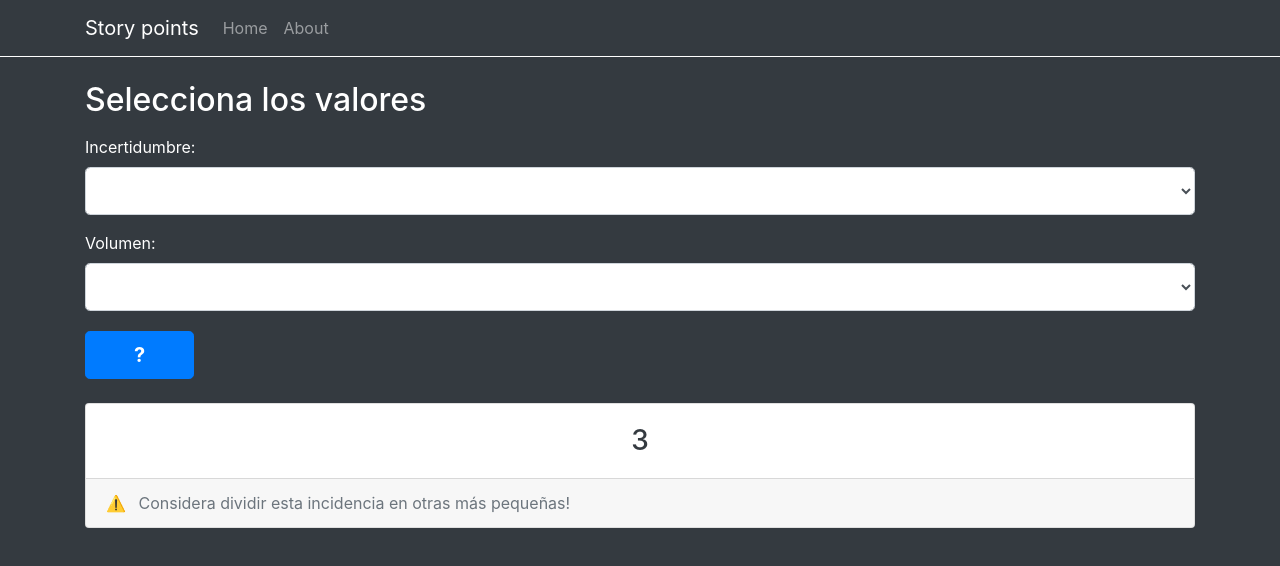
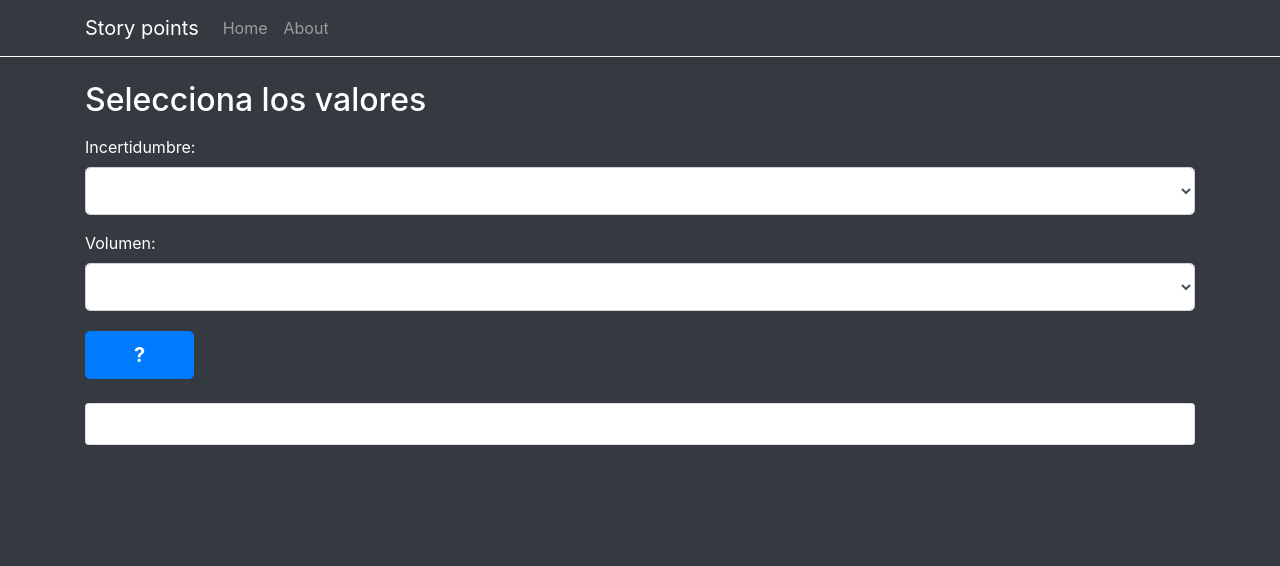
Before and after one commit to didaquis/story-points, a Vue app: page / in a window 1280 px wide. Shown: the top 566 px of the page. Built offline with nearby package versions, Linux system fonts and the light colour scheme.

Commit message:
Added basic logic to result box

```diff
--- a/src/components/EstimationResultBox.vue
+++ b/src/components/EstimationResultBox.vue
@@ -1,10 +1,27 @@
 <template>
 	<div class="card">
 		<div class="card-body">
-			<h3 class="card-title text-dark text-center my-0">3</h3>
+			<h3 class="card-title text-dark text-center my-0">{{ estimationValue }}</h3>
 		</div>
-		<div class="card-footer text-muted">
+		<div class="card-footer text-muted" v-show="isBigEstimation">
 			<span role="img" aria-label="Aviso" class="mr-2">⚠️</span> Considera dividir esta incidencia en otras más pequeñas!
 		</div>
 	</div>
 </template>
+
+<script>
+export default {
+	name: 'EstimationResultBox',
+	props: {
+		estimationValue: {
+			type: [String, Number],
+			default: ''
+		}
+	},
+	data() {
+		return {
+			isBigEstimation: this.estimationValue >= 8
+		}
+	}
+}
+</script>
```
